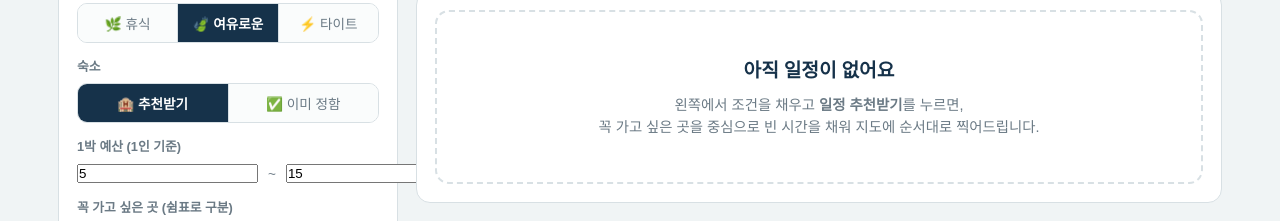
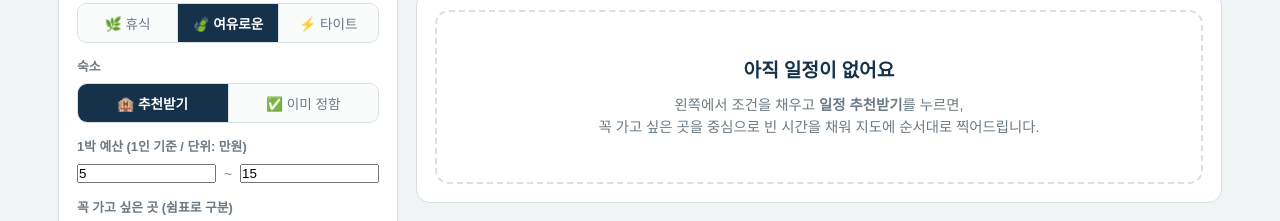
Before and after one commit to SCM-Consultant-Ayaan/travel-planner, a plain HTML site: page index.html in a window 1280 px wide. Shown: the part 571-792 px from the top of the page. Drawn offline with nearby package versions, Linux system fonts and the light colour scheme; a web font is replaced by a local one.

Commit message:
Update index.html

```diff
--- a/index.html
+++ b/index.html
@@ -127,12 +127,11 @@ textarea{resize:vertical;min-height:74px}
     </div>
 
     <div id="stayBudgetBox">
-      <label>1박 예산 (1인 기준)</label>
-      <div style="display:flex;gap:10px;align-items:center">
-        <input type="number" id="budgetMin" placeholder="최소" value="5" min="0" step="1" style="flex:1">
-        <span style="color:var(--muted);font-size:.85rem">~</span>
-        <input type="number" id="budgetMax" placeholder="최대" value="15" min="0" step="1" style="flex:1">
-        <span style="color:var(--muted);font-size:.85rem;white-space:nowrap">만원</span>
+      <label>1박 예산 (1인 기준 / 단위: 만원)</label>
+      <div style="display:flex;gap:8px;align-items:center;width:100%">
+        <input type="number" id="budgetMin" placeholder="최소" value="5" min="0" step="1" style="flex:1;min-width:0">
+        <span style="color:var(--muted);font-size:.85rem;flex:0 0 auto">~</span>
+        <input type="number" id="budgetMax" placeholder="최대" value="15" min="0" step="1" style="flex:1;min-width:0">
       </div>
     </div>
 
```
